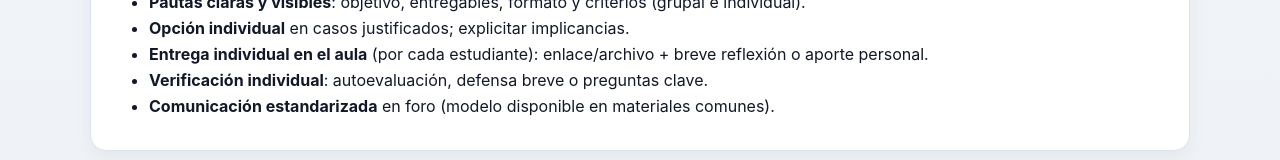
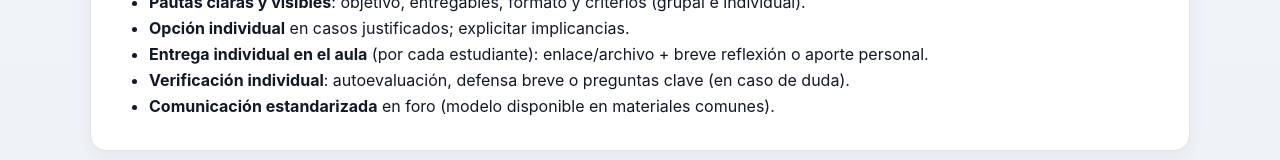
Before and after one commit to MMatt77/cierre2025, a plain HTML site: page index.html in a window 1280 px wide. Shown: the part 2823-2983 px from the top of the page. Drawn offline with Linux system fonts and the light colour scheme.

```diff
--- a/index.html
+++ b/index.html
@@ -134,7 +134,7 @@ Amé la materia de mis mejores en esta primera etapa.”</div></article>
       <li><strong>Pautas claras y visibles</strong>: objetivo, entregables, formato y criterios (grupal e individual).</li>
       <li><strong>Opción individual</strong> en casos justificados; explicitar implicancias.</li>
       <li><strong>Entrega individual en el aula</strong> (por cada estudiante): enlace/archivo + breve reflexión o aporte personal.</li>
-      <li><strong>Verificación individual</strong>: autoevaluación, defensa breve o preguntas clave.</li>
+      <li><strong>Verificación individual</strong>: autoevaluación, defensa breve o preguntas clave (en caso de duda).</li>
       <li><strong>Comunicación estandarizada</strong> en foro (modelo disponible en materiales comunes).</li>
     </ul>
   </section>
```
